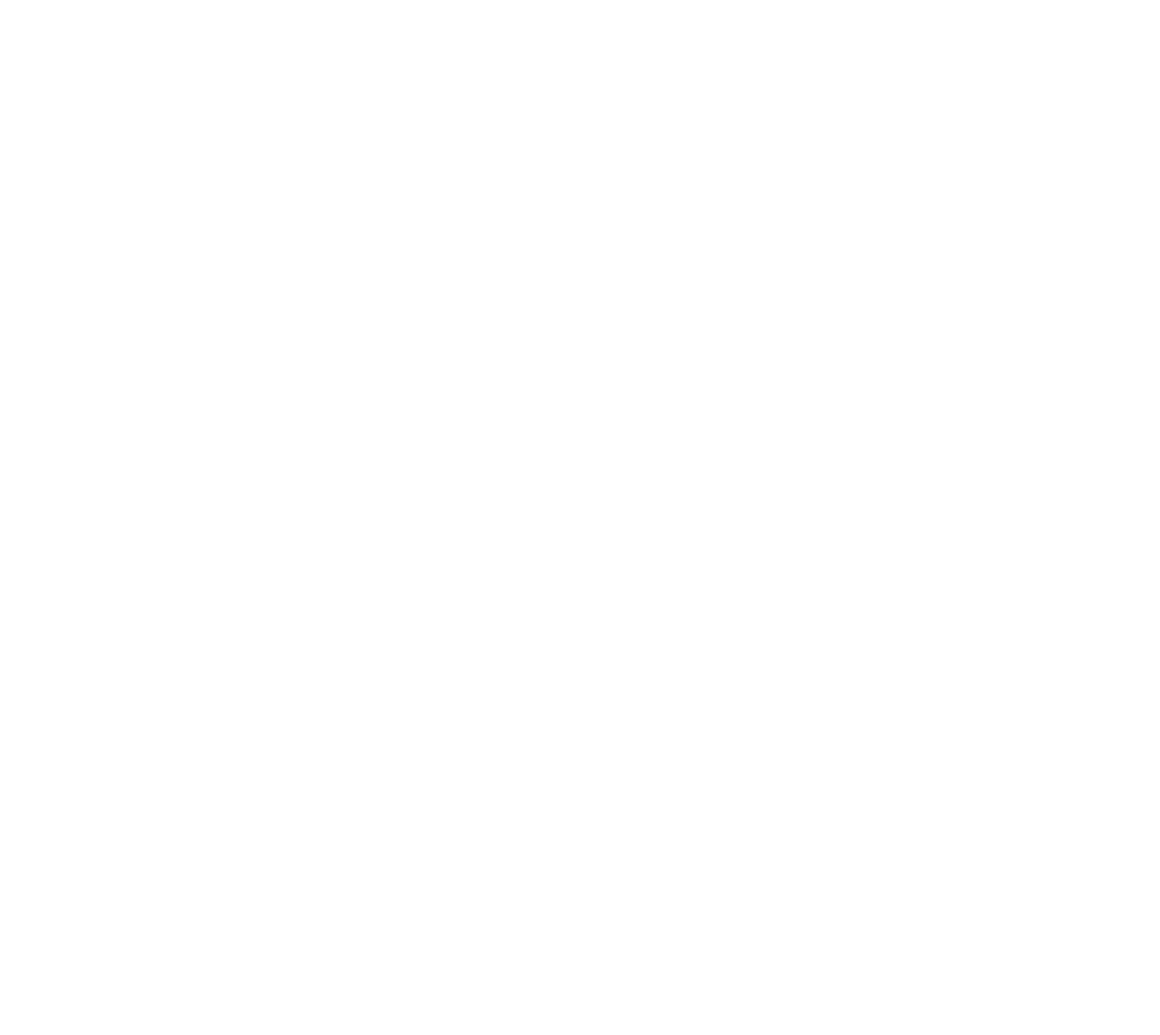
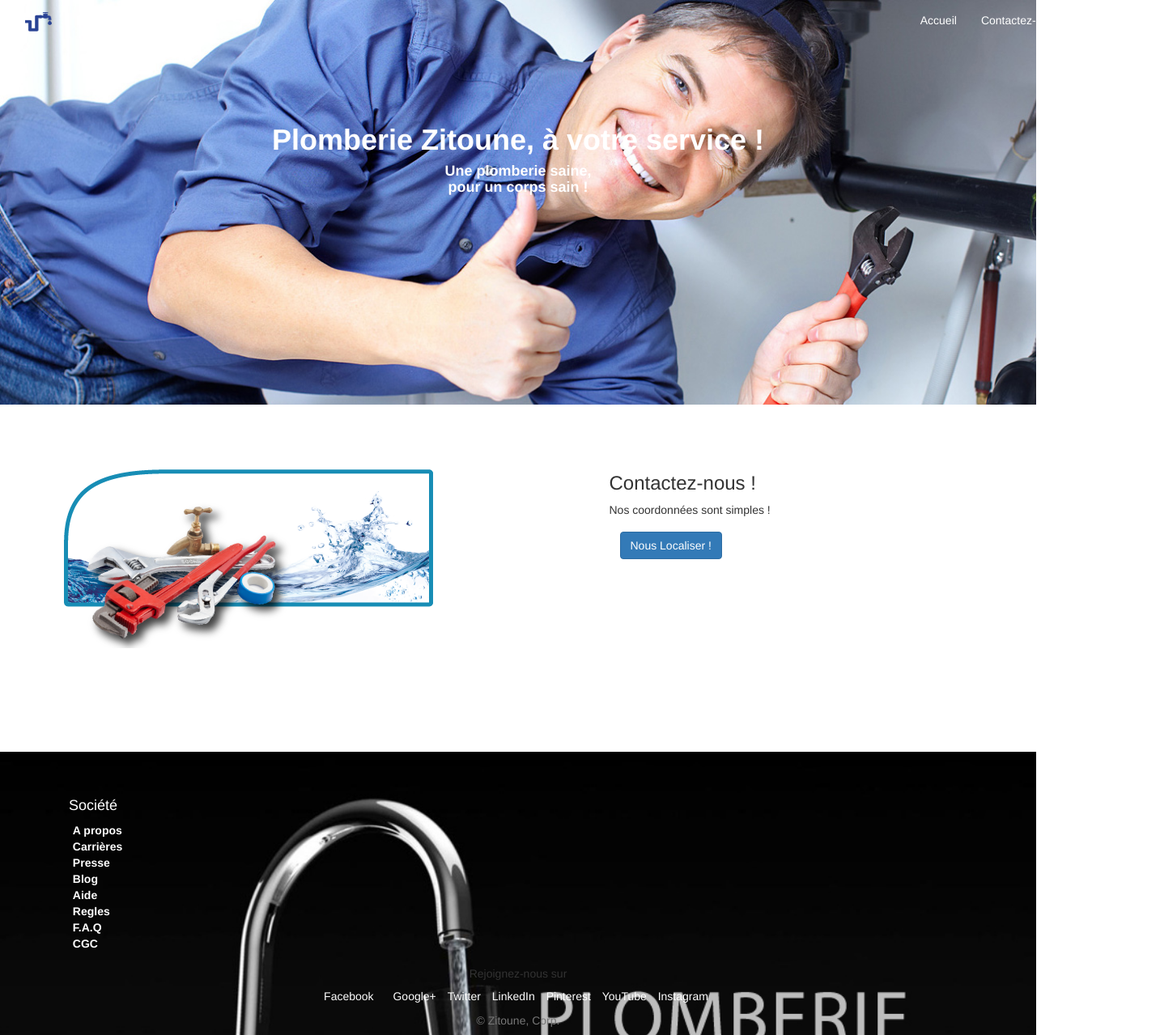
Before and after one commit to Shinuwa6/PLOMBIER, a plain HTML site: page contact.html in a window 1280 px wide. Shown: the whole page at 81% size, 1433 px wide, since content can reach past the window. Before the commit the page ends 800 px from the top, so only its background shows below. Drawn offline with Linux system fonts and the light colour scheme.

Commit message:
in progress

```diff
--- a/about.html
+++ b/about.html
@@ -0,0 +1,165 @@
+<!DOCTYPE html>
+<html>
+
+<head>
+    <meta charset="utf-8">
+    <meta http-equiv="X-UA-Compatible" content="IE=edge">
+    <meta name="viewport" content="width=device-width, initial-scale=1">
+    <link rel="stylesheet" href="css/style.css">
+    <link rel="stylesheet" href="css/bootstrap.min.css">
+    <script type="text/javascript" src="js/bootstrap.min.js"></script>
+    <title>Plomberie Zitoune Corp.</title>
+    <!-- favicon tag -->
+    <link rel="icon" type="image/png" href="img/sanitaire.png" />
+</head>
+
+
+
+<!--BOOOOOO DYYYYY---------------------->
+
+<body>
+
+    <header class="img-responsive bg-header">
+        <nav class="navbar navbar-collapse">
+            <div class="container-fluid">
+                <div class="navbar-header">
+                    <button type="button" class="navbar-toggle collapsed" data-toggle="collapse" data-target="#bs-example-navbar-collapse-1" aria-expanded="false">
+                        <span class="sr-only">Toggle navigation</span>
+                        <span class="icon-bar"></span>
+                        <span class="icon-bar"></span>
+                        <span class="icon-bar"></span>
+                    </button>
+                    <a class="navbar-brand" href="index.html"><img class="sanitaire" src="img/sanitaire.png" alt="logo plomberie"></a>
+
+                </div>
+
+                <div class="container">
+                    <div class="bg collapse navbar-collapse navbar-right">
+                        <ul class="nav navbar-nav">
+                            <li><a href="index.html">Accueil</a></li>
+                            <li><a href="contact.html">Contactez-nous !</a></li>
+                            <li><a href="about.html">A propos</a></li>
+
+                        </ul>
+                    </div>
+
+                </div>
+            </div>
+        </nav>
+        <div class="container">
+            <div class="row">
+                <div class="annie">
+
+
+                    <div class="text-center">
+                        <h1 class="white">Plomberie Zitoune, à votre service !</h1></div>
+                    <div class="text-center">
+                        <h4 class="white">Une plomberie saine, <p>pour un corps sain !<p> </h4></div>
+                </div>
+            </div>
+        </div>
+    </header>
+    <section>
+        <div class="container">
+            <div class="row">
+                <div>
+                    <div class="col-md-7">
+                        <img class="wut" src="img/aza.png" alt="image de plomberie" />
+                    </div>
+                    <div class="col-md-4">
+                        <div>
+                            <h3>Zitoune, le plombier de votre vie!</h3></div>
+                        <div>
+                            <p>
+                                Zitoune, 28ans, Bac+12 à votre disposition ! Dans la plomberie rien ne me resiste !
+                            </p>
+
+                        </div>
+                        <div class="btn">
+                            <button type="button" class="btn btn-primary">Consulter notre Charte !</button>
+                        </div>
+                    </div>
+                </div>
+            </div>
+        </div>
+    </section>
+    <footer class="bg-footer">
+       <div class="container lili">
+           <div class="row">
+               </div>
+               <div class="col-md-3 hidden-md-down">
+                   <h4>Société</h4>
+                   <div class="football">
+                       <ul class="football">
+
+                           <li><a href="#">A propos</a></li>
+                           <li><a href="#">Carrières</a></li>
+                           <li><a href="#">Presse</a></li>
+                           <li><a href="#">Blog</a></li>
+                           <li><a href="#">Aide</a></li>
+                           <li><a href="#">Regles</a></li>
+                           <li><a href="#">F.A.Q</a></li>
+                           <li><a href="#">CGC</a></li>
+
+                       </ul>
+                   </div>
+
+
+               </div>
+
+
+           </div>
+
+       <div class="text-center">
+     <h2 class="h5 space-4 hide-sm">Rejoignez-nous sur</h2>
+     <ul class="list-layout list-inline" itemscope itemtype="http://schema.org/Organization">
+       <link itemprop="url" href="https://www.airbnb.fr">
+       <meta itemprop="logo" content="https://a2.muscache.com/airbnb/static/logos/belo-200x200-4d851c5b28f61931bf1df28dd15e60ef.png">
+         <li>
+
+           <a href=""class="link-contrast footer-icon-container" itemprop="sameAs" target="_blank">
+             <span class="screen-reader-only">Facebook</span>
+             <li class="icon footer-icon icon-facebook"></li>
+</a>          </li>
+         <li>
+           <a href="" class="link-contrast footer-icon-container" itemprop="sameAs" rel="publisher" target="_blank">
+             <span class="screen-reader-only">Google+</span>
+             <i class="icon footer-icon icon-google-plus"></i>
+</a>          </li>
+
+         <li>
+           <a href="" class="link-contrast footer-icon-container" itemprop="sameAs" target="_blank">
+             <span class="screen-reader-only">Twitter</span>
+             <i class="icon footer-icon icon-twitter"></i>
+</a>          </li>
+
+       <li>
+         <a href="" class="link-contrast footer-icon-container" itemprop="sameAs" target="_blank">
+           <span class="screen-reader-only">LinkedIn</span>
+           <i class="icon footer-icon icon-linkedin"></i>
+</a>        </li>
+
+         <li>
+           <a href="" class="link-contrast footer-icon-container" itemprop="sameAs" target="_blank">
+             <span class="screen-reader-only">Pinterest</span>
+             <i class="icon footer-icon icon-pinterest"></i>
+</a>          </li>
+         <li>
+           <a href="" class="link-contrast footer-icon-container" itemprop="sameAs" target="_blank">
+             <span class="screen-reader-only">YouTube</span>
+             <i class="icon footer-icon icon-youtube"></i>
+</a>          </li>
+         <li>
+           <a href="" class="link-contrast footer-icon-container" itemprop="sameAs" target="_blank">
+             <span class="screen-reader-only">Instagram</span>
+             <i class="icon footer-icon icon-instagram"></i>
+</a>          </li>
+     </ul>
+     <div class="space-top-2 text-muted">
+       &copy; Zitoune, Corp.
+     </div>
+   </div>
+   </footer>
+</body>
+
+</html>
--- a/contact.html
+++ b/contact.html
@@ -0,0 +1,164 @@
+<!DOCTYPE html>
+<html>
+
+<head>
+    <meta charset="utf-8">
+    <meta http-equiv="X-UA-Compatible" content="IE=edge">
+    <meta name="viewport" content="width=device-width, initial-scale=1">
+    <link rel="stylesheet" href="css/style.css">
+    <link rel="stylesheet" href="css/bootstrap.min.css">
+    <script type="text/javascript" src="js/bootstrap.min.js"></script>
+    <title>Plomberie Zitoune Corp.</title>
+    <!-- favicon tag -->
+    <link rel="icon" type="image/png" href="img/sanitaire.png" />
+</head>
+
+
+
+<!--BOOOOOO DYYYYY---------------------->
+
+<body>
+
+    <header class="img-responsive bg-header">
+        <nav class="navbar navbar-collapse">
+            <div class="container-fluid">
+                <div class="navbar-header">
+                    <button type="button" class="navbar-toggle collapsed" data-toggle="collapse" data-target="#bs-example-navbar-collapse-1" aria-expanded="false">
+                        <span class="sr-only">Toggle navigation</span>
+                        <span class="icon-bar"></span>
+                        <span class="icon-bar"></span>
+                        <span class="icon-bar"></span>
+                    </button>
+                    <a class="navbar-brand" href="index.html"><img class="sanitaire" src="img/sanitaire.png" alt="logo plomberie"></a>
+
+                </div>
+
+                <div class="container">
+                    <div class="bg collapse navbar-collapse navbar-right">
+                        <ul class="nav navbar-nav">
+                            <li><a href="index.html">Accueil</a></li>
+                            <li><a href="contact.html">Contactez-nous !</a></li>
+                            <li><a href="about.html">A propos</a></li>
+
+                        </ul>
+                    </div>
+
+                </div>
+            </div>
+        </nav>
+        <div class="container">
+            <div class="row">
+                <div class="annie">
+
+
+                    <div class="text-center">
+                        <h1 class="white">Plomberie Zitoune, à votre service !</h1></div>
+                    <div class="text-center">
+                        <h4 class="white">Une plomberie saine, <p>pour un corps sain !<p> </h4></div>
+                </div>
+            </div>
+        </div>
+    </header>
+    <section>
+        <div class="container">
+            <div class="row">
+                <div>
+                    <div class="col-md-7">
+                        <img class="wut" src="img/pb.png" alt="image de plomberie" />
+                    </div>
+                    <div class="col-md-4">
+                        <div>
+                            <h3>Contactez-nous ! </h3></div>
+                        <div>
+                            <p>
+                                Nos coordonnées sont simples !
+                            </p>
+                        </div>
+                        <div class="btn">
+                            <a href="https://www.google.fr/maps/place/A.D.E.P./@50.6744208,3.1897425,17z/data=!3m1!4b1!4m5!3m4!1s0x47c3287cf91e104f:0xa6ae6585f5725be4!8m2!3d50.6744174!4d3.1919312"><button type="button" class="btn btn-primary">Nous Localiser !</button>
+                        </div>
+                    </div>
+                </div>
+            </div>
+        </div>
+    </section>
+    <footer class="bg-footer">
+       <div class="container lili">
+           <div class="row">
+               </div>
+               <div class="col-md-3 hidden-md-down">
+                   <h4>Société</h4>
+                   <div class="football">
+                       <ul class="football">
+
+                           <li><a href="#">A propos</a></li>
+                           <li><a href="#">Carrières</a></li>
+                           <li><a href="#">Presse</a></li>
+                           <li><a href="#">Blog</a></li>
+                           <li><a href="#">Aide</a></li>
+                           <li><a href="#">Regles</a></li>
+                           <li><a href="#">F.A.Q</a></li>
+                           <li><a href="#">CGC</a></li>
+
+                       </ul>
+                   </div>
+
+
+               </div>
+
+
+           </div>
+
+       <div class="text-center">
+     <h2 class="h5 space-4 hide-sm">Rejoignez-nous sur</h2>
+     <ul class="list-layout list-inline" itemscope itemtype="http://schema.org/Organization">
+       <link itemprop="url" href="https://www.airbnb.fr">
+       <meta itemprop="logo" content="https://a2.muscache.com/airbnb/static/logos/belo-200x200-4d851c5b28f61931bf1df28dd15e60ef.png">
+         <li>
+
+           <a href=""class="link-contrast footer-icon-container" itemprop="sameAs" target="_blank">
+             <span class="screen-reader-only">Facebook</span>
+             <li class="icon footer-icon icon-facebook"></li>
+</a>          </li>
+         <li>
+           <a href="" class="link-contrast footer-icon-container" itemprop="sameAs" rel="publisher" target="_blank">
+             <span class="screen-reader-only">Google+</span>
+             <i class="icon footer-icon icon-google-plus"></i>
+</a>          </li>
+
+         <li>
+           <a href="" class="link-contrast footer-icon-container" itemprop="sameAs" target="_blank">
+             <span class="screen-reader-only">Twitter</span>
+             <i class="icon footer-icon icon-twitter"></i>
+</a>          </li>
+
+       <li>
+         <a href="" class="link-contrast footer-icon-container" itemprop="sameAs" target="_blank">
+           <span class="screen-reader-only">LinkedIn</span>
+           <i class="icon footer-icon icon-linkedin"></i>
+</a>        </li>
+
+         <li>
+           <a href="" class="link-contrast footer-icon-container" itemprop="sameAs" target="_blank">
+             <span class="screen-reader-only">Pinterest</span>
+             <i class="icon footer-icon icon-pinterest"></i>
+</a>          </li>
+         <li>
+           <a href="" class="link-contrast footer-icon-container" itemprop="sameAs" target="_blank">
+             <span class="screen-reader-only">YouTube</span>
+             <i class="icon footer-icon icon-youtube"></i>
+</a>          </li>
+         <li>
+           <a href="" class="link-contrast footer-icon-container" itemprop="sameAs" target="_blank">
+             <span class="screen-reader-only">Instagram</span>
+             <i class="icon footer-icon icon-instagram"></i>
+</a>          </li>
+     </ul>
+     <div class="space-top-2 text-muted">
+       &copy; Zitoune, Corp.
+     </div>
+   </div>
+   </footer>
+</body>
+
+</html>
--- a/css/style.css
+++ b/css/style.css
@@ -1,3 +1,5 @@
+
+
 .sanitaire {
   max-width: 75%;
 
@@ -40,7 +42,7 @@ section {
     height: 500px !important;
 }
 .bg-footer {
-    background-image: url("../img/foot.jpg");
+    background-image: url("../img/zz.jpg");
     background-size: cover;
     height: 350px !important;
     padding-bottom: 10%;
```
Also changed, not shown: index.html (+78 -1 lines), img/aza.png (added), img/pb.png (added), img/zz.jpg (added).
